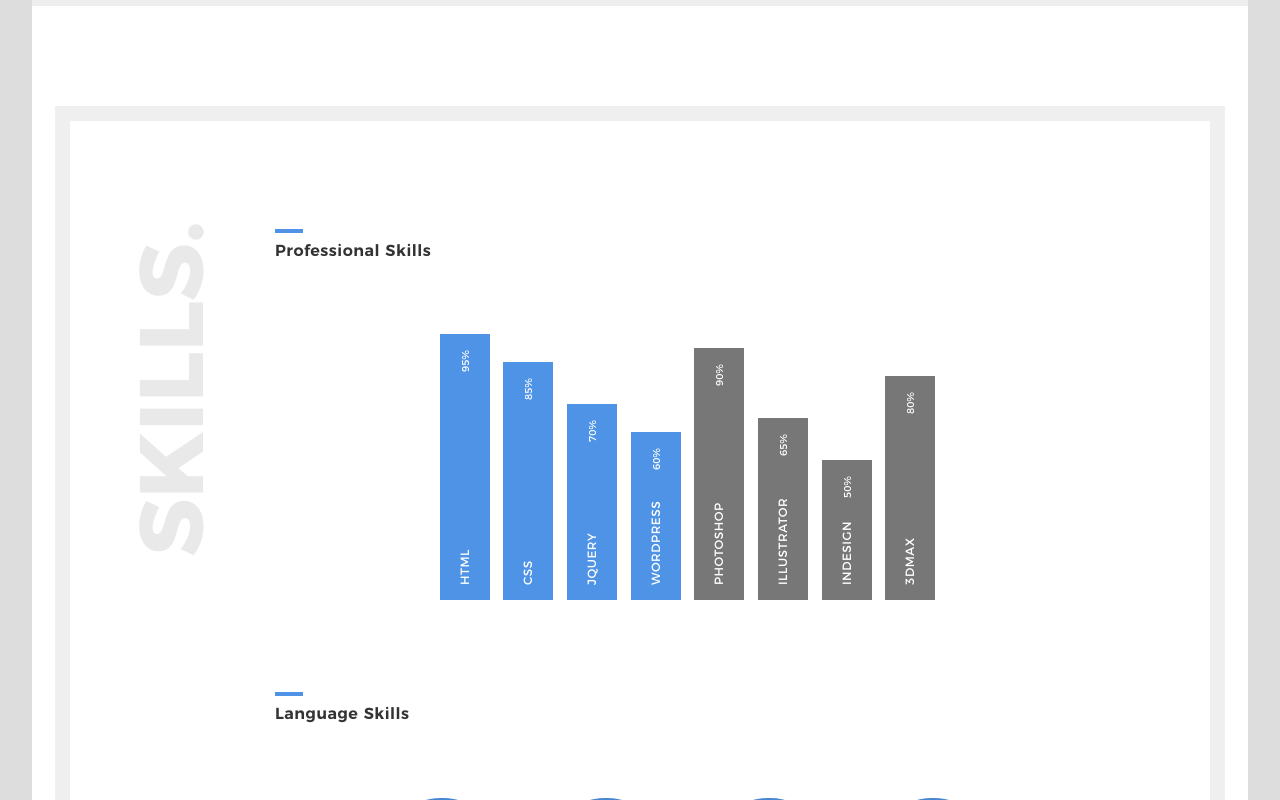
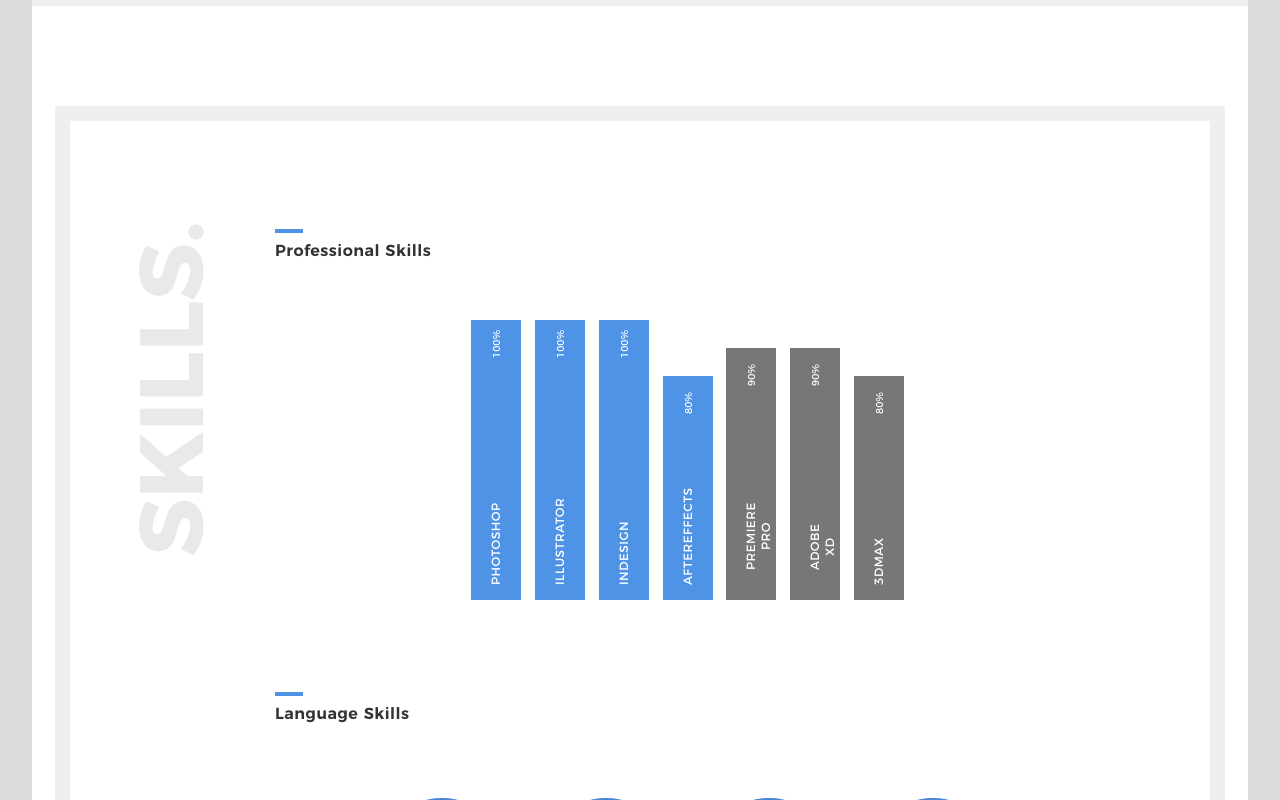
Before and after one commit to AsadGorsi/AsadGorsi.github.io, a plain HTML site: page index.html in a window 1280 px wide. Shown: the part 3414-4214 px from the top of the page. Drawn offline with Linux system fonts and the light colour scheme; some packages are replaced by stand-ins of ours; animation ran at ten frames a second; a script that the page names is missing.

Commit message:
Updated Skill Section

```diff
--- a/index.html
+++ b/index.html
@@ -290,7 +290,7 @@
                                        <!--Block timeline-->
                                        <div class="block-timeline">
                                           <div class="timeline-date">
-                                             <span>2019</span>
+                                             <span>2020</span>
                                           </div>
                                           <div class="timeline-desc">
                                              <h4 class="mb-10">Graphic Design Course<span>&lowbar;Linkedin.com</span> </h4>
@@ -365,39 +365,39 @@
                                     <ul class="skills-list">
                                        <li>
                                           <div class="progress dv">
-                                             <h4>Html</h4>
+                                             <h4>Photoshop</h4>
                                              <div class="percentage">
-                                                <span>95%</span>
+                                                <span>100%</span>
                                              </div>
                                           </div>
                                        </li>
                                        <li>
                                           <div class="progress dv">
-                                             <h4>Css</h4>
+                                             <h4>Illustrator</h4>
                                              <div class="percentage">
-                                                <span>85%</span>
+                                                <span>100%</span>
                                              </div>
                                           </div>
                                        </li>
                                        <li>
                                           <div class="progress dv">
-                                             <h4>Jquery</h4>
+                                             <h4>InDesign</h4>
                                              <div class="percentage">
-                                                <span>70%</span>
+                                                <span>100%</span>
                                              </div>
                                           </div>
                                        </li>
                                        <li>
                                           <div class="progress dv">
-                                             <h4>Wordpress</h4>
+                                             <h4>AfterEffects</h4>
                                              <div class="percentage">
-                                                <span>60%</span>
+                                                <span>80%</span>
                                              </div>
                                           </div>
                                        </li>
                                        <li>
                                           <div class="progress ds">
-                                             <h4>Photoshop</h4>
+                                             <h4>Premiere Pro</h4>
                                              <div class="percentage">
                                                 <span>90%</span>
                                              </div>
@@ -405,17 +405,9 @@
                                        </li>
                                        <li>
                                           <div class="progress ds">
-                                             <h4>Illustrator</h4>
+                                             <h4>Adobe XD</h4>
                                              <div class="percentage">
-                                                <span>65%</span>
-                                             </div>
-                                          </div>
-                                       </li>
-                                       <li>
-                                          <div class="progress ds">
-                                             <h4>Indesign</h4>
-                                             <div class="percentage">
-                                                <span>50%</span>
+                                                <span>90%</span>
                                              </div>
                                           </div>
                                        </li>
```
